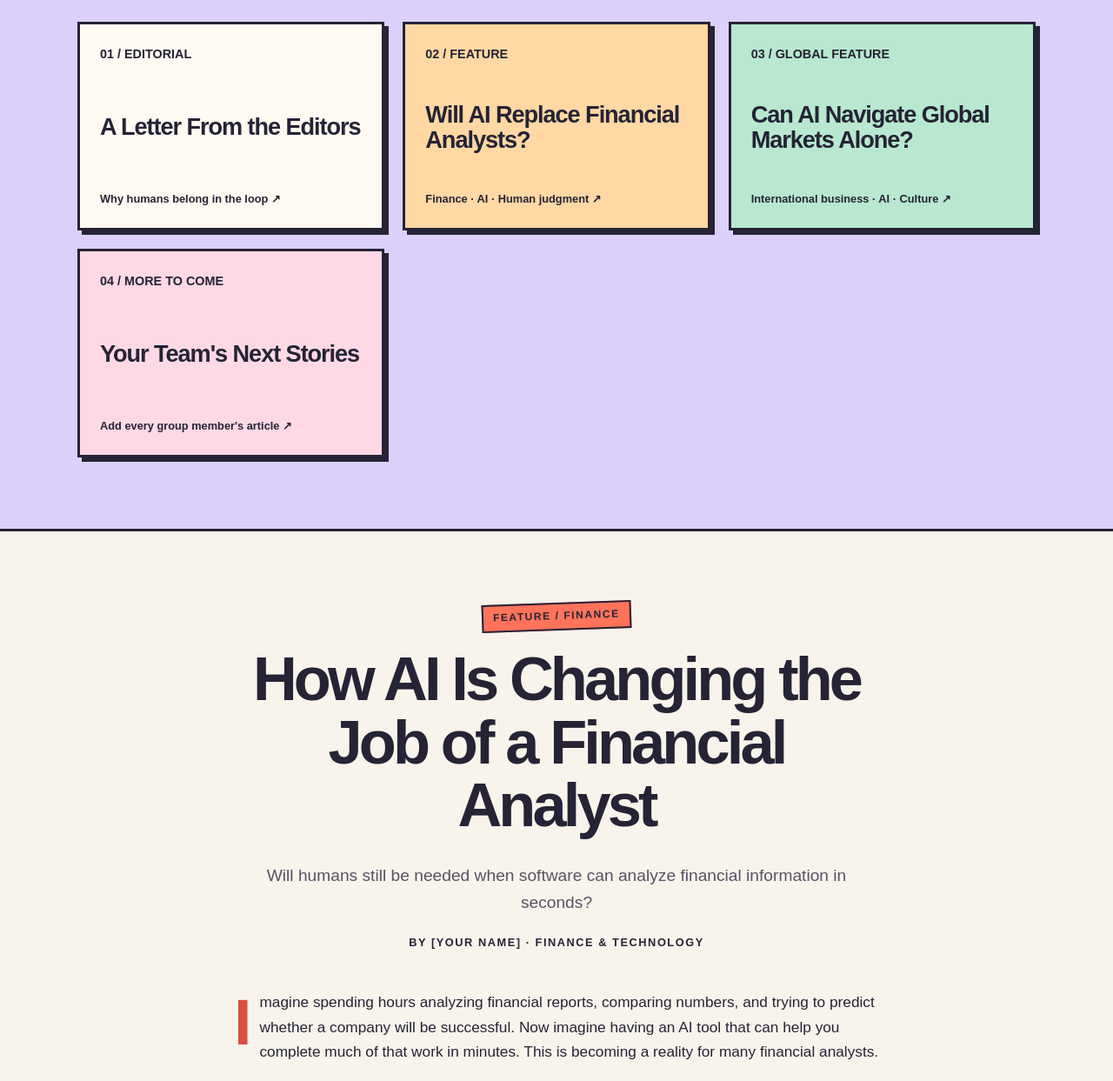
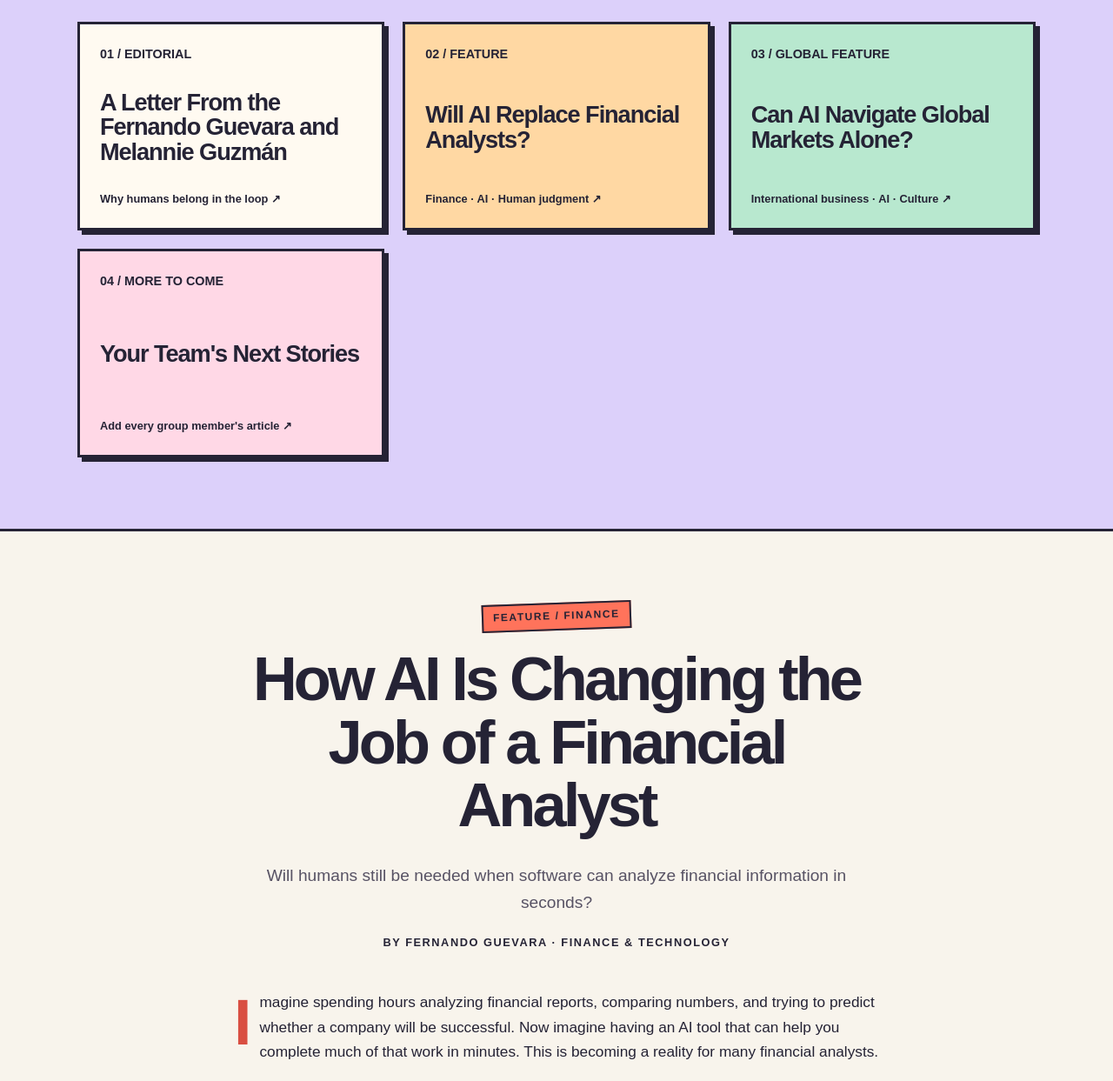
Before and after one commit to Fernando-GL/ZINE, a plain HTML site: page index.html in a window 1280 px wide. Shown: the part 1544-2787 px from the top of the page at 87% size. Drawn offline with Linux system fonts and the light colour scheme.

Commit message:
Change of names

```diff
--- a/index.html
+++ b/index.html
@@ -27,8 +27,8 @@
 <main id="main">
 <section class="hero" id="home"><div class="wrap hero-grid"><div><div class="eyebrow">An independent student technology zine · Issue 01</div><h1 class="headline">THE HUMAN<br/>IN THE <em>LOOP.</em></h1><p class="lead">AI is changing the way we work. But what happens to the people behind the job?</p><div class="hero-badges"><span class="pill">TECH + WORK</span><span class="pill">PEOPLE FIRST</span><span class="pill">FINANCE + GLOBAL BUSINESS</span></div><a class="cta" href="#contents">Explore the issue <span aria-hidden="true">↗</span></a></div><div aria-label="Graphic magazine cover with the words Human Intelligence, Artificial Intelligence, and Work Together" class="poster" role="img"><span class="poster-small">ZINE / VOL. 01 / 2026</span><div class="poster-center">HUMAN<br/><span>≠</span> MACHINE<br/><span>+</span> TOGETHER.</div><span class="poster-bottom">THE FUTURE IS A TEAM SPORT ★</span></div></div></section>
 <section class="section" id="editors"><div class="wrap intro-grid"><div><span class="section-label">From the Editors</span><h2>Technology moves fast. People matter.</h2><div class="quote-card">"The question isn't just what AI can do. It's what we choose to do with it."</div></div><div><p>Artificial intelligence is entering workplaces everywhere, changing how tasks are completed and how people prepare for their careers. Some changes are exciting. Others raise difficult questions about job security, responsibility, and trust.</p><p>In this issue, we look at work through a people-first lens. We explore what technology does well, where it falls short, and why creativity, judgment, and human relationships still count.</p><p>Our features explore two connected careers: financial analysts, who interpret money and investment data, and international business analysts, who help companies make decisions across borders. In both fields, AI can accelerate research—but responsible choices still require people.</p><p><strong>— The Editorial Team</strong></p><!-- EDIT WITH YOUR GROUP: Customize this joint editors' letter to mention all of your teammates' fields. --></div></div></section>
-<section class="section contents" id="contents"><div class="wrap"><span class="section-label">Inside this issue</span><h2>Table of contents</h2><div class="toc-grid"><a class="toc-card" href="#editors"><span class="toc-num">01 / EDITORIAL</span><span class="toc-title">A Letter From the Editors</span><span class="toc-meta">Why humans belong in the loop ↗</span></a><a class="toc-card" href="#finance"><span class="toc-num">02 / FEATURE</span><span class="toc-title">Will AI Replace Financial Analysts?</span><span class="toc-meta">Finance · AI · Human judgment ↗</span></a><a class="toc-card" href="#international"><span class="toc-num">03 / GLOBAL FEATURE</span><span class="toc-title">Can AI Navigate Global Markets Alone?</span><span class="toc-meta">International business · AI · Culture ↗</span></a><a class="toc-card" href="#team"><span class="toc-num">04 / MORE TO COME</span><span class="toc-title">Your Team's Next Stories</span><span class="toc-meta">Add every group member's article ↗</span></a></div></div></section>
-<section class="section" id="finance"><article class="wrap story"><div class="story-head"><span class="section-label">Feature / Finance</span><h2>How AI Is Changing the Job of a Financial Analyst</h2><p class="dek">Will humans still be needed when software can analyze financial information in seconds?</p><p class="byline">By [Your Name] · Finance &amp; Technology</p></div><div class="story-body"><p class="drop">Imagine spending hours analyzing financial reports, comparing numbers, and trying to predict whether a company will be successful. Now imagine having an AI tool that can help you complete much of that work in minutes. This is becoming a reality for many financial analysts.</p><p>Artificial intelligence is transforming the finance industry, making certain tasks faster and easier. However, this raises an important question: <strong>If AI can analyze financial information, will companies still need human financial analysts?</strong></p>
+<section class="section contents" id="contents"><div class="wrap"><span class="section-label">Inside this issue</span><h2>Table of contents</h2><div class="toc-grid"><a class="toc-card" href="#editors"><span class="toc-num">01 / EDITORIAL</span><span class="toc-title">A Letter From the Fernando Guevara and Melannie Guzmán</span><span class="toc-meta">Why humans belong in the loop ↗</span></a><a class="toc-card" href="#finance"><span class="toc-num">02 / FEATURE</span><span class="toc-title">Will AI Replace Financial Analysts?</span><span class="toc-meta">Finance · AI · Human judgment ↗</span></a><a class="toc-card" href="#international"><span class="toc-num">03 / GLOBAL FEATURE</span><span class="toc-title">Can AI Navigate Global Markets Alone?</span><span class="toc-meta">International business · AI · Culture ↗</span></a><a class="toc-card" href="#team"><span class="toc-num">04 / MORE TO COME</span><span class="toc-title">Your Team's Next Stories</span><span class="toc-meta">Add every group member's article ↗</span></a></div></div></section>
+<section class="section" id="finance"><article class="wrap story"><div class="story-head"><span class="section-label">Feature / Finance</span><h2>How AI Is Changing the Job of a Financial Analyst</h2><p class="dek">Will humans still be needed when software can analyze financial information in seconds?</p><p class="byline">By Fernando Guevara · Finance &amp; Technology</p></div><div class="story-body"><p class="drop">Imagine spending hours analyzing financial reports, comparing numbers, and trying to predict whether a company will be successful. Now imagine having an AI tool that can help you complete much of that work in minutes. This is becoming a reality for many financial analysts.</p><p>Artificial intelligence is transforming the finance industry, making certain tasks faster and easier. However, this raises an important question: <strong>If AI can analyze financial information, will companies still need human financial analysts?</strong></p>
 <h3>What Does a Financial Analyst Actually Do?</h3><p>Financial analysts help businesses and investors make decisions about money. They study financial statements, analyze market trends, evaluate investments, and estimate how companies might perform in the future.</p><p>For example, if a company is considering investing millions of dollars in a new project, a financial analyst can evaluate its potential profitability and risks.</p><p>Traditionally, much of this work involved collecting information, organizing spreadsheets, and performing calculations. Today, AI is changing how these tasks are completed.</p>
 <h3>What Can AI Do Better?</h3><p>One of AI's biggest advantages is its ability to process large amounts of information quickly. AI-powered tools can help financial analysts summarize company reports, identify patterns in financial data, detect unusual transactions, and develop financial forecasts.</p><p>For example, instead of spending several hours reviewing multiple financial statements, an analyst can use AI to create an initial summary and identify important changes in a company's performance.</p><p>According to the CFA Institute, artificial intelligence is already changing investment analysis by improving workflows and helping professionals work more efficiently.</p><p>This means financial analysts can spend less time organizing information and more time understanding what that information actually means.</p>
 <div aria-label="Comparison of AI and human financial analyst responsibilities" class="comparison"><h4>THE WORK SPLIT: AI + HUMAN</h4><div class="compare-grid"><div class="compare-col"><h5>🤖 AI can help with…</h5><ul><li>Summarizing financial reports</li><li>Finding patterns in datasets</li><li>Automating routine calculations</li><li>Supporting forecasts</li></ul></div><div class="compare-col"><h5>🧠 Humans are needed for…</h5><ul><li>Evaluating unusual situations</li><li>Questioning unreliable outputs</li><li>Understanding client priorities</li><li>Ethical and accountable decisions</li></ul></div></div></div>
@@ -39,7 +39,7 @@
 <span class="section-label">Feature / International Business</span>
 <h2>Can AI Navigate Global Markets Without Human Help?</h2>
 <p class="dek">International business analysts can research the world with AI. But doing business across borders requires more than data.</p>
-<p class="byline">By [Author Name] · International Business &amp; Technology</p></div><div class="story-body">
+<p class="byline">By Melannie Guzmán · International Business &amp; Technology</p></div><div class="story-body">
 <p class="drop">Imagine a clothing company in Miami that wants to start selling its products in Japan. Before spending money, the company needs to understand local customers, competitors, prices, and business regulations. An international business analyst helps answer those questions. Today, AI can speed up much of this research. But can software really tell a company how to succeed in another country?</p>
 <h3>What Does an International Business Analyst Do?</h3>
 <p>International business analysts help companies evaluate opportunities in foreign markets. They study economic conditions, customer preferences, competitors, supply chains, and risks. Their research helps businesses decide where to expand, which partners to work with, and how to adapt products or strategies.</p>
```
